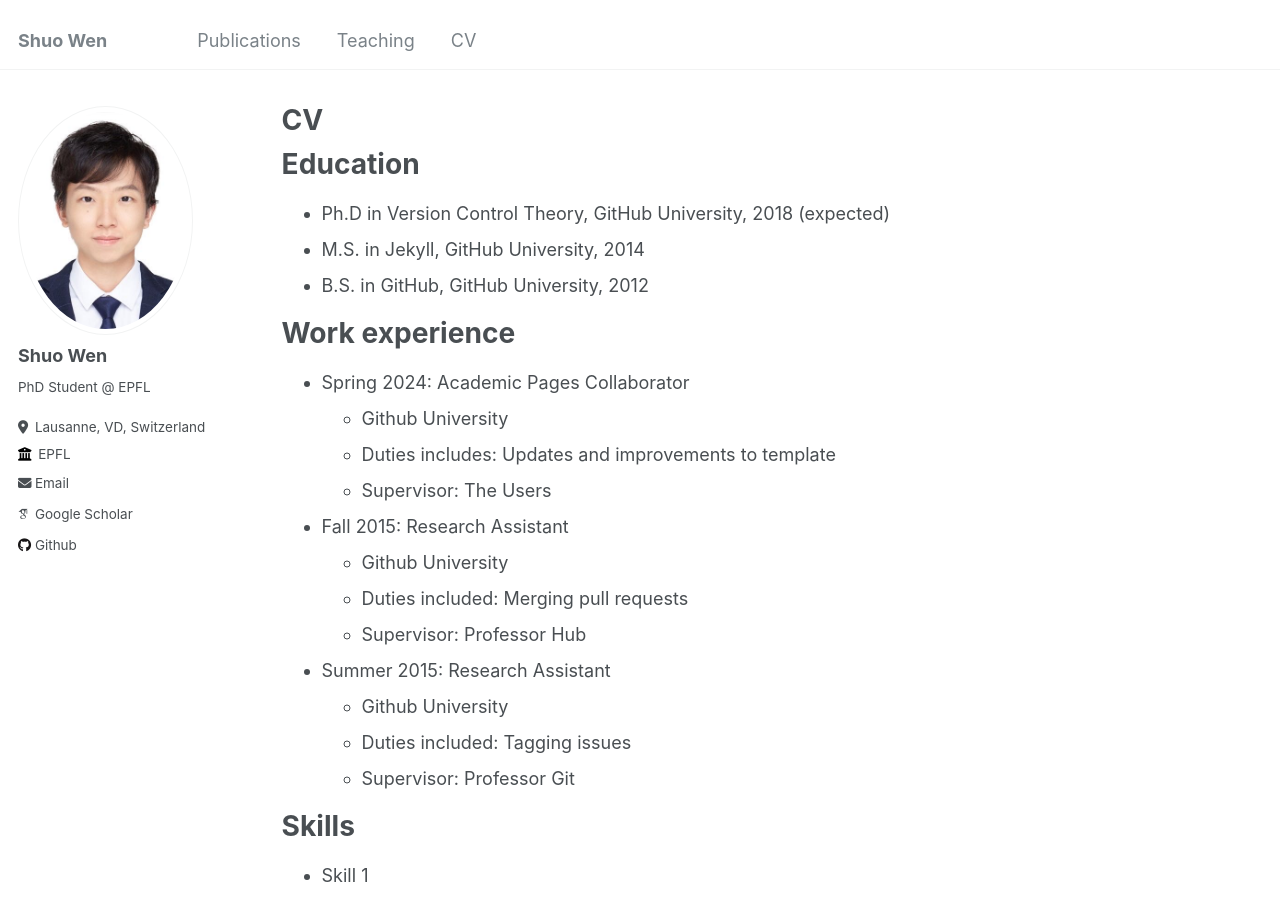
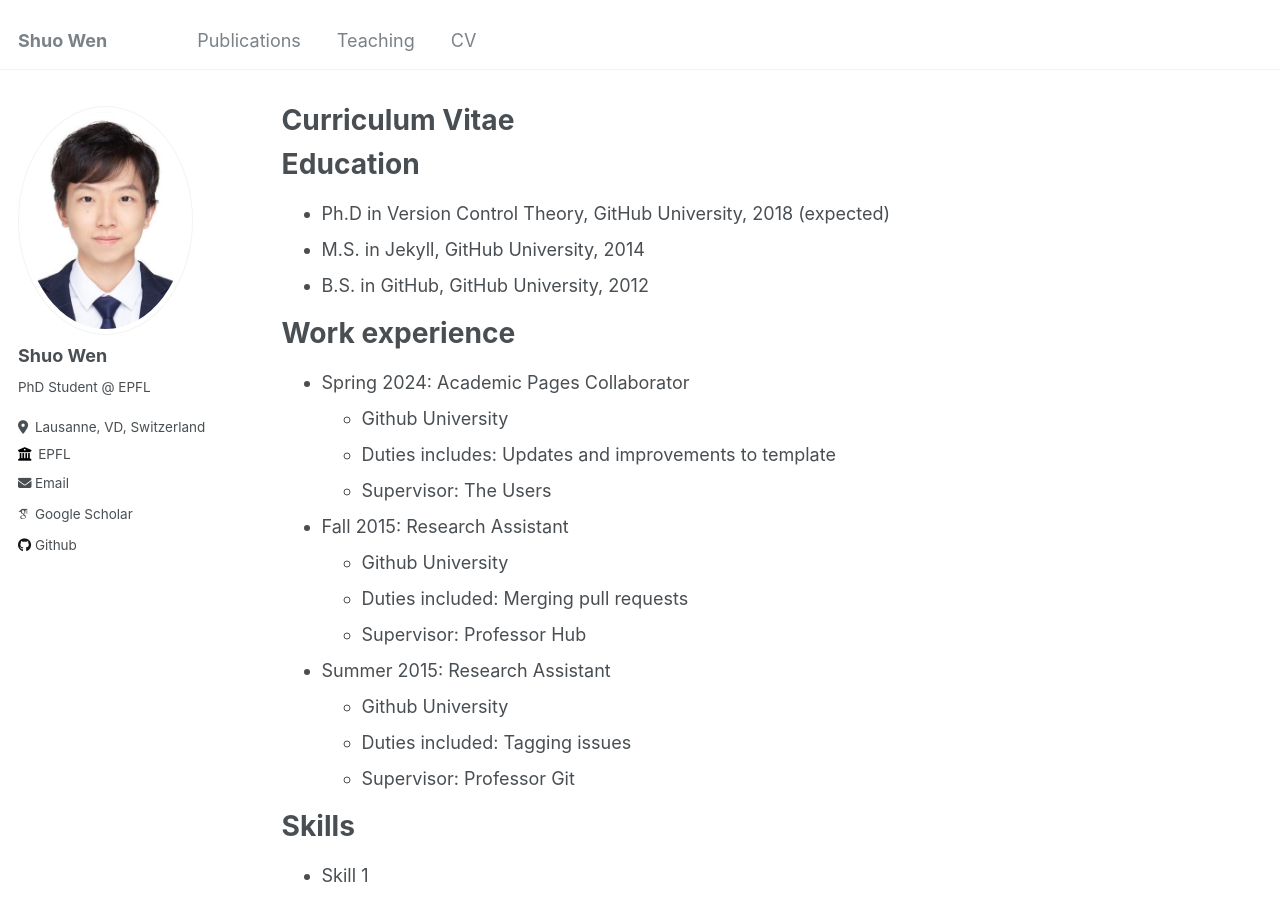
Before and after one commit to wenshuo128/wenshuo128.github.io, a Jekyll site: the page built from _pages/cv.md, in a window 1280 px wide and 900 px high. Built offline with Jekyll 4.4.1, drawn with Linux system fonts in a browser that asks for light colours; some web fonts are replaced.

Commit message:
Update cv.md

```diff
--- a/_pages/cv.md
+++ b/_pages/cv.md
@@ -1,6 +1,6 @@
 ---
 layout: archive
-title: "CV"
+title: "Curriculum Vitae"
 permalink: /cv/
 author_profile: true
 redirect_from:
```
